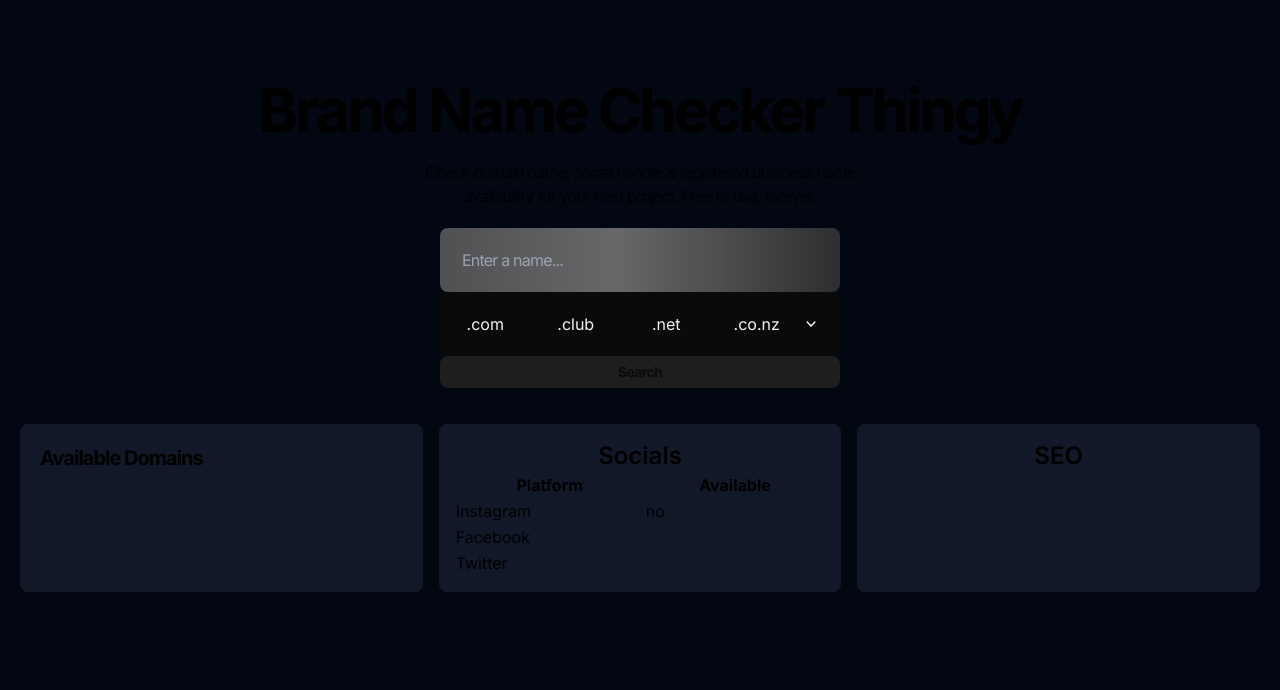
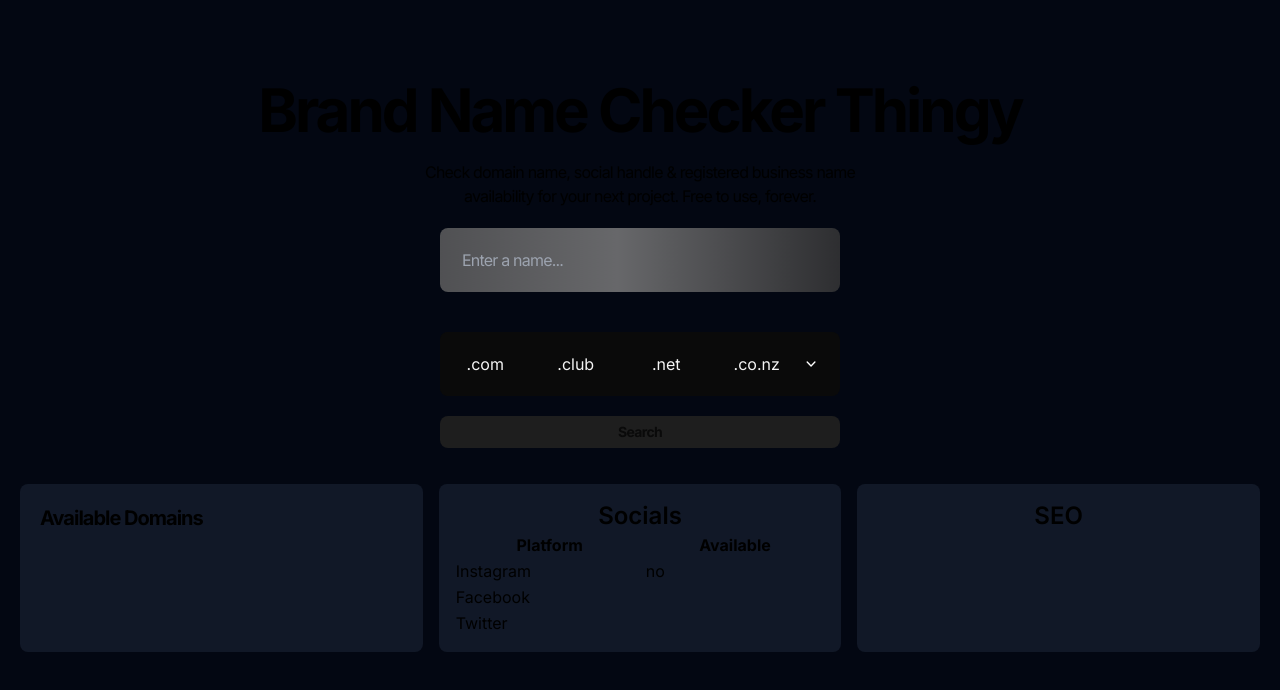
Before and after one commit to jacobbinnie/brand-name-checker-thingy, a Next.js app: page / in a window 1280 px wide. Shown: the top 690 px of the page. Built offline with nearby package versions, Linux system fonts and the light colour scheme.

Commit message:
feat: bug fix - add spacing between search input and selected domains

```diff
--- a/src/components/Search/index.tsx
+++ b/src/components/Search/index.tsx
@@ -22,7 +22,7 @@ function Search({
   handleConfirmSearchQuery,
 }: SearchProps) {
   return (
-    <div className="w-full max-w-[400px]">
+    <div className="w-full max-w-[400px] gap-5 flex flex-col transition-all">
       <div className="w-full relative flex justify-center">
         <input
           onChange={(e) => handleUpdateSearchQuery(e.target.value)}
```
